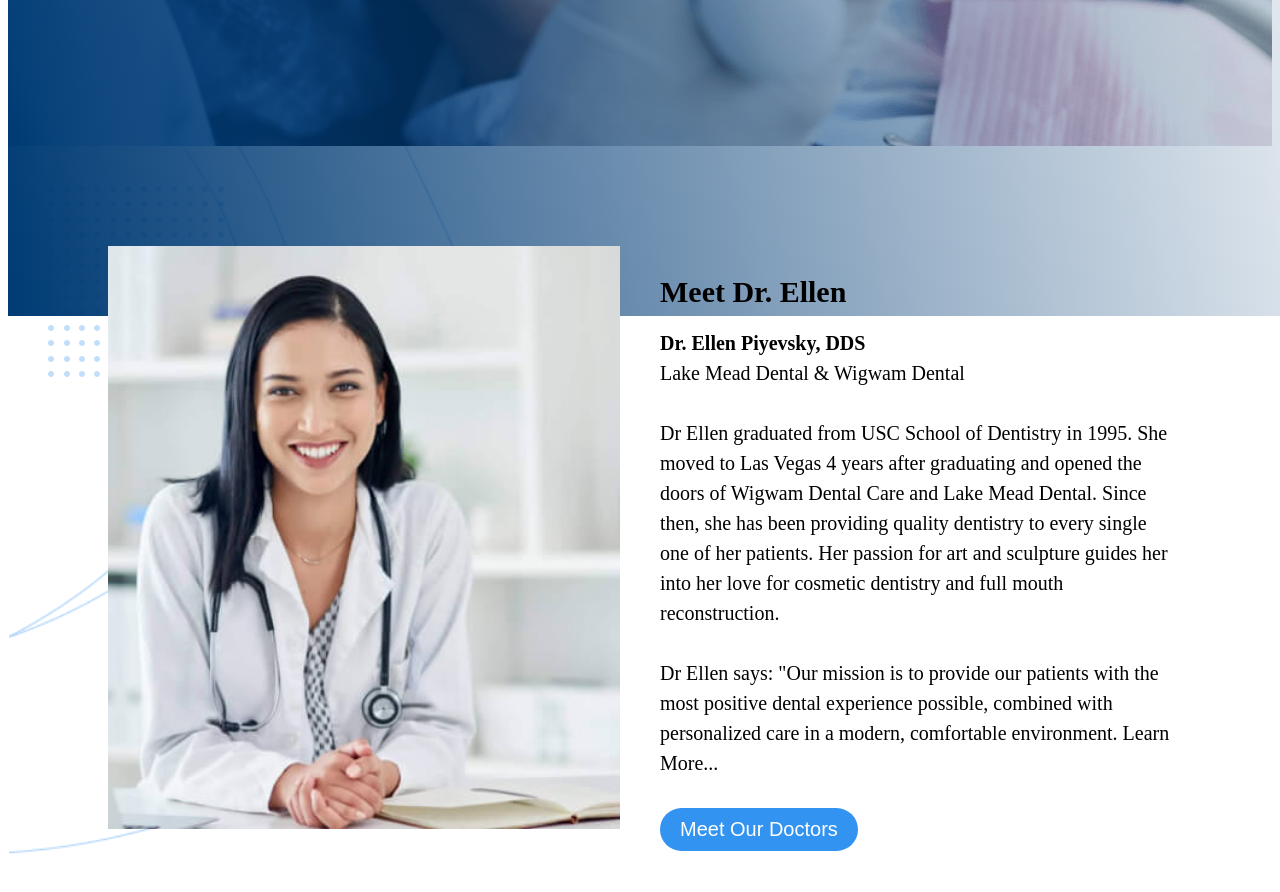
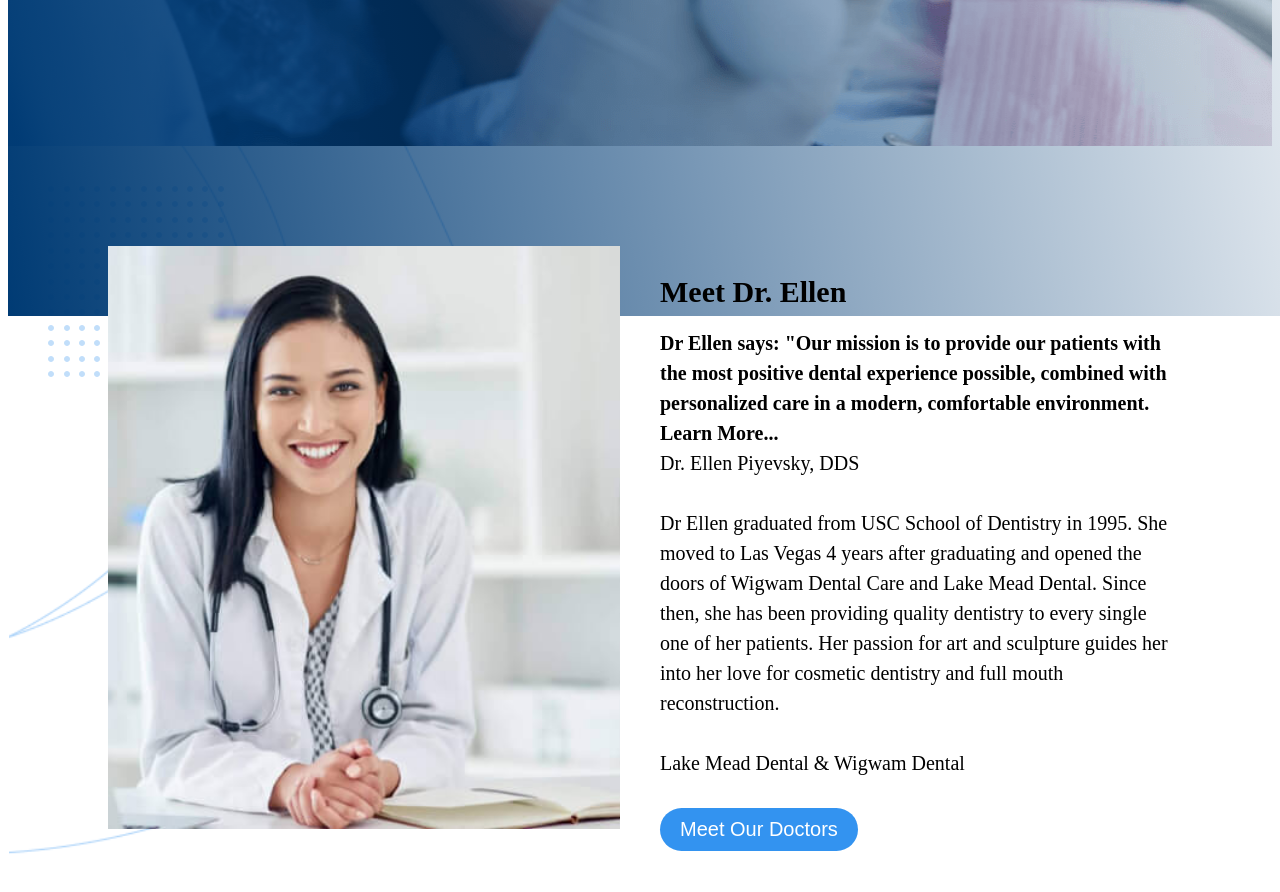
Before and after one commit to idenispankov/lake_mead_dental_next_js, a Next.js app: page / in a window 1280 px wide. Shown: the part 530-1422 px from the top of the page. Built offline with nearby package versions, Linux system fonts and the light colour scheme.

Commit message:
reusable props for About Doctor component

```diff
--- /dev/null
+++ b/components/AboutDoctor/AboutDoctor.js
@@ -0,0 +1,36 @@
+/* eslint-disable react/no-unescaped-entities */
+import styles from './AboutDoctor.module.css';
+import Button from '../Button/Button';
+
+export default function MeetDoctor({
+  sectionHeadingText,
+  sectionText,
+  sectionTextSpan,
+  firstText,
+  secondText,
+  secondButtonStyle,
+}) {
+  return (
+    <section>
+      <div className={styles.section}>
+        <span className={styles.section__image_dots} />
+        <span className={styles.section__image_lines} />
+        <div className={styles.section__image}></div>
+        <div className={styles.section__text_container}>
+          <h3 className={styles.section__heading}>{sectionHeadingText}</h3>
+          <p className={styles.section__text}>
+            <span className={styles.section__text_span}>{sectionText}</span>
+            {sectionTextSpan}
+          </p>
+          <p className={styles.section__text}>{firstText}</p>
+          <p className={styles.section__text}>{secondText}</p>
+          <Button
+            linkTo='/meet-the-doctors'
+            buttonText='Meet Our Doctors'
+            customButtonStyles={`${styles.button} ${secondButtonStyle}`}
+          />
+        </div>
+      </div>
+    </section>
+  );
+}
--- a/components/MeetTheDoctor/MeetDoctor.module.css
+++ b/components/AboutDoctor/AboutDoctor.module.css
@@ -89,6 +89,9 @@
     font-size: 14px;
     margin-bottom: 18px;
   }
+  .button {
+    font-size: 14px;
+  }
   .section__image_dots {
     background: url('../../public/images/dots_doctor.svg') no-repeat center;
     display: block;
@@ -109,9 +112,6 @@
     width: 816px;
     height: 712px;
     z-index: -1;
-  }
-  .button {
-    font-size: 14px;
   }
 }
 
--- a/components/Layout/Layout.js
+++ b/components/Layout/Layout.js
@@ -8,7 +8,7 @@ export default function Layout({ children }) {
       <div>
         <main>{children}</main>
       </div>
-      <Footer />
+      {/* <Footer /> */}
     </>
   );
 }
--- /dev/null
+++ b/components/MeetOurDoctors/MeetOurDoctors.module.css
@@ -0,0 +1,130 @@
+.section {
+  max-width: 1600px;
+  margin: 0 auto;
+  padding: 30px;
+  position: relative;
+}
+
+.section__image {
+  background: url('../../public/images/doctor_ellen_mobile.png') no-repeat
+    center;
+  min-width: 100%;
+  height: 248px;
+  margin: 0 auto;
+  margin-block-end: 20px;
+  display: block;
+}
+
+.section__image_dots {
+  display: none;
+}
+
+.section__image_lines {
+  display: none;
+}
+
+.section__heading {
+  font-weight: bold;
+  font-size: 16px;
+  line-height: 106.5%;
+  margin-bottom: 10px;
+}
+
+.section__text {
+  font-size: 12px;
+  line-height: 150%;
+  margin-bottom: 20px;
+}
+
+.section__text_span {
+  display: block;
+  font-weight: 700;
+}
+
+.section__text:last-child {
+  margin-bottom: 0;
+}
+
+@media screen and (min-width: 450px) {
+  .section__image {
+    background: url('../../public/images/doctor_ellen_tablet.png') no-repeat
+      center;
+    height: 386px;
+  }
+}
+
+@media screen and (min-width: 768px) {
+  .section {
+    padding: 30px;
+    display: grid;
+    grid-template-columns: repeat(2, 1fr);
+    grid-template-rows: auto;
+    gap: 20px;
+  }
+  .section__image {
+    margin-bottom: 0;
+    height: 386px;
+  }
+  .section__heading {
+    font-weight: bold;
+    font-size: 24px;
+    line-height: 106.5%;
+    margin-bottom: 10px;
+  }
+}
+
+@media screen and (min-width: 1024px) {
+  .section {
+    padding: 80px 100px;
+    gap: 25px;
+  }
+  .section__heading {
+    font-size: 30px;
+  }
+  .section__text {
+    font-size: 14px;
+    margin-bottom: 18px;
+  }
+  .section__image_dots {
+    background: url('../../public/images/dots_doctor.svg') no-repeat center;
+    display: block;
+    position: absolute;
+    top: 40px;
+    left: 40px;
+    width: 176px;
+    height: 191px;
+    z-index: -1;
+  }
+  .section__image_lines {
+    background: url('../../public/images/round_lines_doctor.svg') no-repeat
+      center;
+    display: block;
+    position: absolute;
+    top: 0;
+    left: 0;
+    width: 816px;
+    height: 712px;
+    z-index: -1;
+  }
+}
+
+@media screen and (min-width: 1280px) {
+  .section {
+    padding: 100px;
+    display: grid;
+    grid-template-columns: repeat(2, 1fr);
+    gap: 40px;
+  }
+  .section__image {
+    background: url('../../public/images/doctor_ellen_desktop.jpg') no-repeat
+      center center/cover;
+    height: 583px;
+  }
+  .section__heading {
+    font-size: 30px;
+  }
+  .section__text {
+    font-size: 20px;
+    margin-bottom: 30px;
+  }
+}
--- a/components/MeetTheDoctor/MeetDoctor.js
+++ /dev/null
@@ -1,40 +0,0 @@
-/* eslint-disable react/no-unescaped-entities */
-import styles from './MeetDoctor.module.css';
-import Button from '../Button/Button';
-
-export default function MeetDoctor() {
-  return (
-    <section className={styles.section}>
-      <span className={styles.section__image_dots} />
-      <span className={styles.section__image_lines} />
-      <div className={styles.section__image}></div>
-      <div className={styles.section__text_container}>
-        <h3 className={styles.section__heading}>Meet Dr. Ellen</h3>
-        <p className={styles.section__text}>
-          <span className={styles.section__text_span}>
-            Dr. Ellen Piyevsky, DDS
-          </span>
-          Lake Mead Dental & Wigwam Dental
-        </p>
-        <p className={styles.section__text}>
-          Dr Ellen graduated from USC School of Dentistry in 1995. She moved to
-          Las Vegas 4 years after graduating and opened the doors of Wigwam
-          Dental Care and Lake Mead Dental. Since then, she has been providing
-          quality dentistry to every single one of her patients. Her passion for
-          art and sculpture guides her into her love for cosmetic dentistry and
-          full mouth reconstruction.
-        </p>
-        <p className={styles.section__text}>
-          Dr Ellen says: "Our mission is to provide our patients with the most
-          positive dental experience possible, combined with personalized care
-          in a modern, comfortable environment. Learn More...
-        </p>
-        <Button
-          linkTo='meet-the-doctors'
-          buttonText='Meet Our Doctors'
-          customButtonStyles={styles.button}
-        />
-      </div>
-    </section>
-  );
-}
--- a/pages/_document.js
+++ b/pages/_document.js
@@ -4,7 +4,26 @@ class MyDocument extends Document {
   render() {
     return (
       <Html lang='en'>
-        <Head />
+        <Head>
+          <link
+            rel='apple-touch-icon'
+            sizes='180x180'
+            href='/apple-touch-icon.png'
+          />
+          <link
+            rel='icon'
+            type='image/png'
+            sizes='32x32'
+            href='/favicon-32x32.png'
+          />
+          <link
+            rel='icon'
+            type='image/png'
+            sizes='16x16'
+            href='/favicon-16x16.png'
+          />
+          <link rel='covid-19' href='/site.webmanifest' />
+        </Head>
         <body>
           <Main />
           <NextScript />
--- a/pages/index.js
+++ b/pages/index.js
@@ -1,6 +1,6 @@
 import Head from 'next/head';
 import Banner from '../components/Banner/Banner';
-import MeetDoctor from '../components/MeetTheDoctor/MeetDoctor';
+import AboutDoctor from '../components/AboutDoctor/AboutDoctor';
 
 export default function Home() {
   return (
@@ -10,27 +10,22 @@ export default function Home() {
           Lake Mead Dental | Home | Best Family Dentists in Summerlin, Las Vegas
         </title>
         <meta name='description' content='Generated by create next app' />
-        <link
-          rel='apple-touch-icon'
-          sizes='180x180'
-          href='/apple-touch-icon.png'
-        />
-        <link
-          rel='icon'
-          type='image/png'
-          sizes='32x32'
-          href='/favicon-32x32.png'
-        />
-        <link
-          rel='icon'
-          type='image/png'
-          sizes='16x16'
-          href='/favicon-16x16.png'
-        />
-        <link rel='covid-19' href='/site.webmanifest' />
       </Head>
       <Banner />
-      <MeetDoctor />
+      <AboutDoctor
+        sectionHeadingText='Meet Dr. Ellen'
+        secondText='Lake Mead Dental & Wigwam Dental'
+        sectionTextSpan='Dr. Ellen Piyevsky, DDS'
+        firstText='Dr Ellen graduated from USC School of Dentistry in 1995. She moved
+        to Las Vegas 4 years after graduating and opened the doors of Wigwam
+        Dental Care and Lake Mead Dental. Since then, she has been providing
+        quality dentistry to every single one of her patients. Her passion
+        for art and sculpture guides her into her love for cosmetic
+        dentistry and full mouth reconstruction.'
+        sectionText='Dr Ellen says: "Our mission is to provide our patients with the most
+        positive dental experience possible, combined with personalized care
+        in a modern, comfortable environment. Learn More...'
+      />
     </>
   );
 }
```
Also changed, not shown: components/MeetOurDoctors/MeetOurDoctors.js (added, +35 -0 lines), pages/meet-the-doctors.js (+15 -2 lines).
